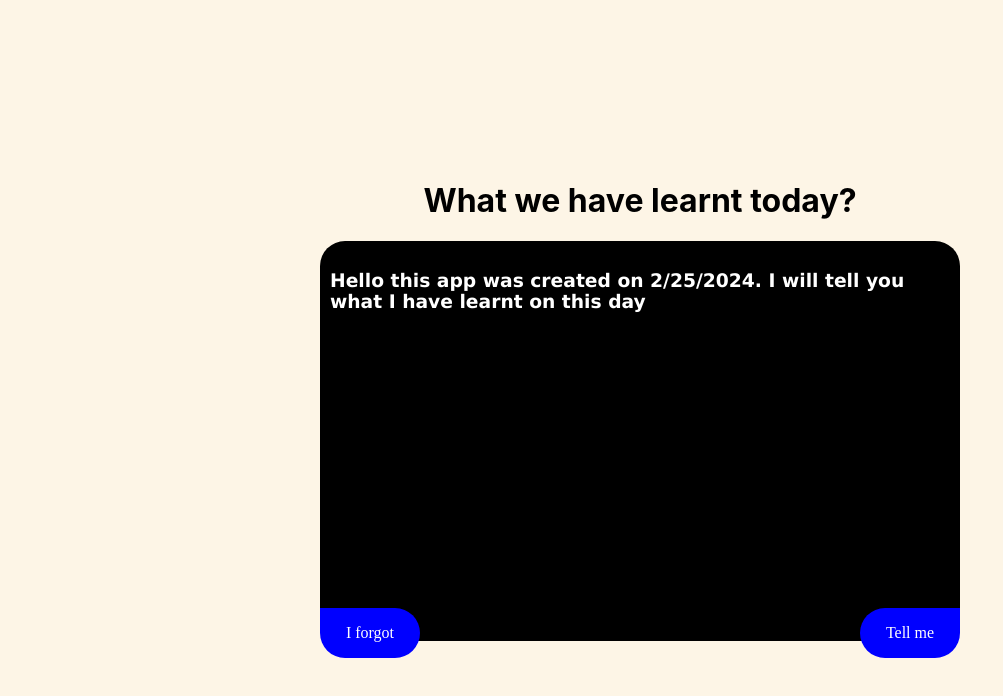
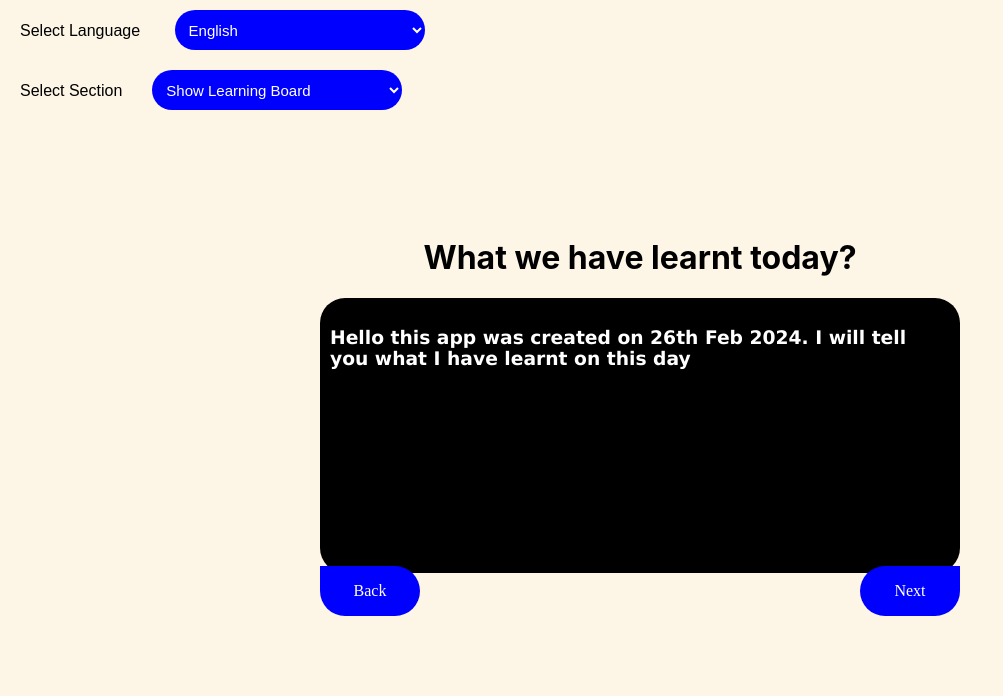
Before and after one commit to YasinVighio/react-learn, a React (Create React App) app: page / in a window 1280 px wide. Shown: the top 696 px of the page, without its empty margins (0-1003 px from the left). Built offline with nearby package versions, Linux system fonts and the light colour scheme.

Commit message:
Using Context API and managing child, grandchild state through grandparent, and sibling components.

```diff
--- a/src/App.css
+++ b/src/App.css
@@ -4,17 +4,3 @@
   background-color: oldlace;
 
 }
-
-.heading
-{
-  display: block;
-}
-
-.learningBoardContainer
-{
-  height: 100%;
-  display: flex;
-  flex-direction: column;
-  align-items: center;
-  justify-content: center;
-}
--- a/src/App.js
+++ b/src/App.js
@@ -1,14 +1,23 @@
-import LearningBoard from './LearningBoardComponents/LearningBoard';
+import { useState } from 'react';
 import './App.css';
+import './Commons/Common.css';
+import SectionSelector from './SectionComponents/SectionSelector';
+import LanguageSelector from './LanguageSelectorComponents/LanguageSelector';
+import {LanguageContext} from './Contexts/LanguageContext';
 
 function App() {
+
+  //the language state will be changed using language selector child component
+
+  let langState = useState('en');
+
   return (
+    <LanguageContext.Provider value={langState}>
     <div className="mainDiv">
-      <div className='learningBoardContainer'>
-      <h1 className='heading'>What we have learnt today?</h1>
-        <LearningBoard/>
-      </div>
+      <LanguageSelector/>
+      <SectionSelector/>
     </div>
+    </LanguageContext.Provider>
   );
 }
 
--- /dev/null
+++ b/src/Commons/Common.css
@@ -0,0 +1,21 @@
+.selector
+{
+    width: 250px;
+    height: 40px;
+    color:white;
+    background-color: blue;
+    padding: 10px;
+    border-radius: 25px;
+    font-family: Arial, Helvetica, sans-serif;
+    font-size: 15px;
+    border: 0px;
+    margin: 10px;
+}
+
+.selectionLabel
+{
+    font-family: Arial, Helvetica, sans-serif;
+    margin: 10px;
+    padding: 10px;
+    width: 100px;
+}
--- /dev/null
+++ b/src/Contexts/LanguageContext.js
@@ -0,0 +1,21 @@
+import { createContext } from "react";
+
+export const LanguageContext = createContext('en');
+
+export const spanishText = createContext(
+    {
+    'nextButton': 'Dime',
+    'backButton': 'Regresa',
+    'selectLangLbl': 'Seleccione el Idioma',
+    'selectSectionLbl': 'Seleccionar Sección'
+    }
+    );
+
+export const englishText = createContext(
+    {
+    'nextButton': 'Next',
+    'backButton': 'Back',
+    'selectLangLbl': 'Select Language',
+    'selectSectionLbl': 'Select Section'
+    }
+    );
--- /dev/null
+++ b/src/LanguageSelectorComponents/LanguageSelector.js
@@ -0,0 +1,23 @@
+import { useContext } from 'react';
+import '../Commons/Common.css';
+import { LanguageContext, englishText, spanishText } from '../Contexts/LanguageContext';
+
+function LanguageSelector(){
+    let langState = useContext(LanguageContext);
+
+    let langText = useContext(langState[0] == 'en' ? englishText : spanishText);
+
+    let selectionLbl = langText.selectLangLbl;
+
+    return (
+        <div>
+            <label className='selectionLabel'> {selectionLbl} </label>
+            <select className="selector" onChange={(event) => langState[1](event.target.value)}>
+                <option value="en">English</option>
+                <option value="es">Spanish</option>
+            </select>
+        </div>
+    )
+}
+
+export default LanguageSelector
--- a/src/LearningBoardComponents/LearningBoard.js
+++ b/src/LearningBoardComponents/LearningBoard.js
@@ -1,10 +1,16 @@
-import { useState } from 'react';
+import { useContext, useState } from 'react';
 import './LearningBoard.css'
 import LearningBoardMessage from './LearningBoardMessage';
 import msgs from './Messages';
+import { LanguageContext, englishText, spanishText } from '../Contexts/LanguageContext';
 
 
 function LearningBoard(){
+
+    let lang = useContext(LanguageContext)[0];
+
+    let buttonTxt = useContext(lang == 'en' ? englishText : spanishText);
+
     let [counter, setCounter] = useState(0);
 
     let color;
@@ -25,12 +31,12 @@ function LearningBoard(){
             <button  className='showMsgButon btLeft' onClick={
                 ()=>setCounter(counter-1)
             }>
-                 I forgot
+                 {buttonTxt.backButton}
              </button>
             <button  className='showMsgButon btRight' onClick={
                 ()=>setCounter(counter+1)
             }>
-                 Tell me
+                {buttonTxt.nextButton}
              </button>
         </div>
     )
--- /dev/null
+++ b/src/LearningBoardComponents/LearningBoardContainer.css
@@ -0,0 +1,13 @@
+.heading
+{
+  display: block;
+}
+
+.learningBoardContainer
+{
+  height: 550px;
+  display: flex;
+  flex-direction: column;
+  align-items: center;
+  justify-content: center;
+}
--- /dev/null
+++ b/src/LearningBoardComponents/LearningBoardContainer.js
@@ -0,0 +1,15 @@
+import './LearningBoardContainer.css'
+import LearningBoard from './LearningBoard';
+
+
+function LearningBoardContainer()
+{
+    return (
+        <div className='learningBoardContainer'>
+        <h1 className='heading'>What we have learnt today?</h1>
+        <LearningBoard/>
+        </div>
+    )
+}
+
+export default LearningBoardContainer;
--- a/src/LearningBoardComponents/Messages.js
+++ b/src/LearningBoardComponents/Messages.js
@@ -1,17 +1,18 @@
 var msgs=[
-    'Hello this app was created on 2/25/2024. I will tell you what I have learnt on this day',
-    'Sorry I dont know how to create responsive app in react, please view in PC',
-    'On this date I learned about Stateful components.',
-    'In older versions of react only class components were considered as stateful components and functional components were stateless',
-    'Afterwards when react hooks were introduced functional components can also be made stateful',
-    'Hooks were added to React in version 16.8',
-    'React hooks are functions used to make functional components stateful',
-    'Prior to the introduction of hooks, stateful logic was mainly encapsulated in class components using the setState method. With hooks, functional components can now manage state and perform side effects, allowing for more concise and readable code.',
-    'Previous Line was copied from ChatGPT 3.5 xD',
-    'I also learned about export default today',
-    'Only one component can be exported default in a file',
-    'If one chooses not to export default than he has to import that component as its original identifier otherwise any identifier can be used while importing',
-    'Happy coding. Thats all folks </>'
+    'Hello this app was created on 26th Feb 2024. I will tell you what I have learnt on this day',
+    'Today I learned about context API',
+    'So what is context API?',
+    'Before learning context API we need to see what was the problem so that context API was introduced',
+   `In react usually Data is passed through parent to child and to grandchildren, as there is single source of truth.
+    This will create problems and will lead to code which will be difficult to maintain. This is known as prop drilling.`,
+    `What if one wants any variable or state globally like theme on language? If there are many nested children components
+    this will be very difficult`,
+    'To resolve this problem Redux and Context API were introduced to maintain the state globally i.e global variables',
+    'If any child requires state/data it may access the data through context API if its in the scope of context',
+    'Context API use createContext() hook',
+    'Another solution for this is useReducer hook',
+    `Context is not a "state management" tool. It's a Dependency Injection mechanism, whose only purpose is to make a single value accessible to a nested tree of React components.`
+
 ]
 
 export default msgs
--- /dev/null
+++ b/src/SectionComponents/Section.css
@@ -0,0 +1,10 @@
+.exampleSection
+{
+  display: flex;
+  flex-direction: column;
+  align-items: center;
+  justify-content: center;
+  font-size: larger;
+  font-family: Arial, Helvetica, sans-serif;
+  color: blue;
+}
--- /dev/null
+++ b/src/SectionComponents/Section.js
@@ -0,0 +1,30 @@
+import './Section.css'
+import LearningBoardContainer from '../LearningBoardComponents/LearningBoardContainer'
+import { useContext } from 'react';
+import { LanguageContext } from '../Contexts/LanguageContext';
+
+function Section(props){
+
+    let lang = useContext(LanguageContext)[0];
+    let txt;
+
+    if(lang == 'en'){
+        txt = "You just saw it when you changed language.";
+    } else {
+        txt = "Lo acabas de ver cuando cambiaste de idioma.";
+    }
+    if(props.sectionName == 'showLearningBoard'){
+        return(
+            <LearningBoardContainer/>
+        )
+    }
+    else{
+        return(
+            <div className='exampleSection'>
+                <p>{txt}</p>
+            </div>
+        )
+    }
+}
+
+export default Section
--- /dev/null
+++ b/src/SectionComponents/SectionSelector.js
@@ -0,0 +1,30 @@
+import { useContext, useState } from 'react'
+import '../Commons/Common.css';
+import Section from './Section';
+import { LanguageContext, englishText, spanishText } from '../Contexts/LanguageContext';
+
+function SectionSelector(){
+
+    let [sectionName, setSectionName] = useState('showLearningBoard');
+
+    let langState = useContext(LanguageContext);
+
+    let langText = useContext(langState[0] == 'en' ? englishText : spanishText);
+
+    let selectionLbl = langText.selectSectionLbl;
+
+    return(
+        <div>
+            <div>
+                <label className='selectionLabel'>{selectionLbl}</label>
+                <select className="selector" onChange={(event) => setSectionName(event.target.value)}>
+                    <option value="showLearningBoard">Show Learning Board</option>
+                    <option value="showExample">Show Example</option>
+                </select>
+            </div>
+            <Section sectionName = {sectionName}/>
+        </div>
+    )
+}
+
+export default SectionSelector
```
